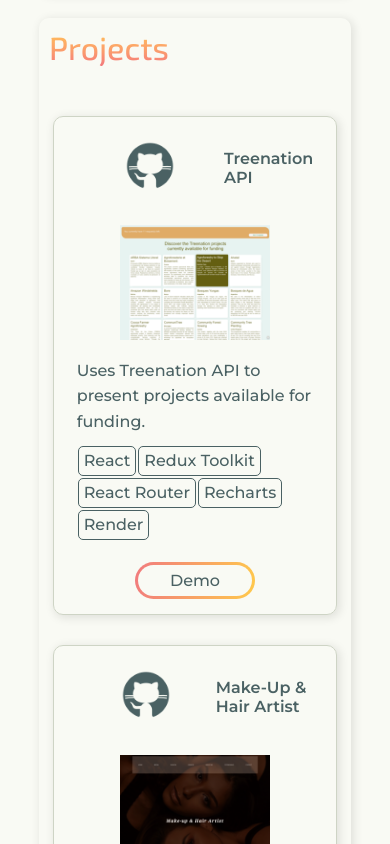
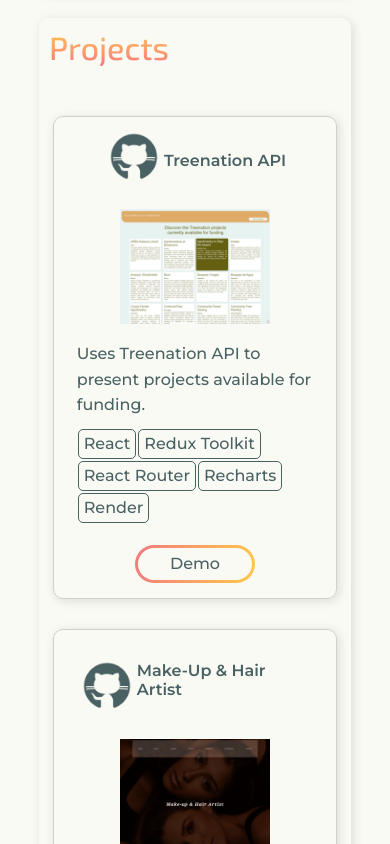
Before and after one commit to ocsiddisco/Portfolio-2023, a Next.js app: page / in a window 390 px wide. Shown: the part 1700-2544 px from the top of the page. Built offline with nearby package versions, Linux system fonts and the light colour scheme.

Commit message:
chore: improve visual on mobile

```diff
--- a/src/components/CardProject.js
+++ b/src/components/CardProject.js
@@ -6,7 +6,7 @@ const CardProject = ({ project }) => {
     <>
       <div className="project-card">
         <div className="card">
-          <div className="header">
+          <div className="headerproject">
             <a href={project.github} target="_blank">
               <Image src="/github-60.png" alt="github" width="50" height="50" />
             </a>
--- a/src/components/Projects.js
+++ b/src/components/Projects.js
@@ -34,7 +34,7 @@ const Projects = () => {
           style={exo2.style}
           onClick={handleclick}
         >
-          Final exercises courses {show ? <> ⮝ </> : <> ⮟ </>}
+          Final exercises courses {show ? "⮝" : "⮟"}
         </h3>
         {show && (
           <div className="projects" style={montserrat2.style}>
--- a/src/styles/globals.css
+++ b/src/styles/globals.css
@@ -24,11 +24,6 @@ body {
   box-sizing: border-box;
 
 }
-
-a {
-  width: max-content;
-}
-
 
 
 /* Sparkles */
@@ -446,17 +441,30 @@ margin-top: 10px;
 
 }
 
-.header {
+.headerproject {
   display: flex;
   flex-direction: row;
   justify-content: center;
   width: 100%;
+  /* @media (max-width: 420px) {
+    justify-items:stretch;
+} */
 
 }
 
-.header, h4 {
+.headerproject, h4 {
   display: flex;
   align-items: center;
+  @media (max-width: 420px) {
+    align-items: end;
+}
+}
+
+.headerproject a {
+  @media (max-width: 420px) {
+    max-width:fit-content;
+    align-items: start;
+}
 }
 
 .image {
```
